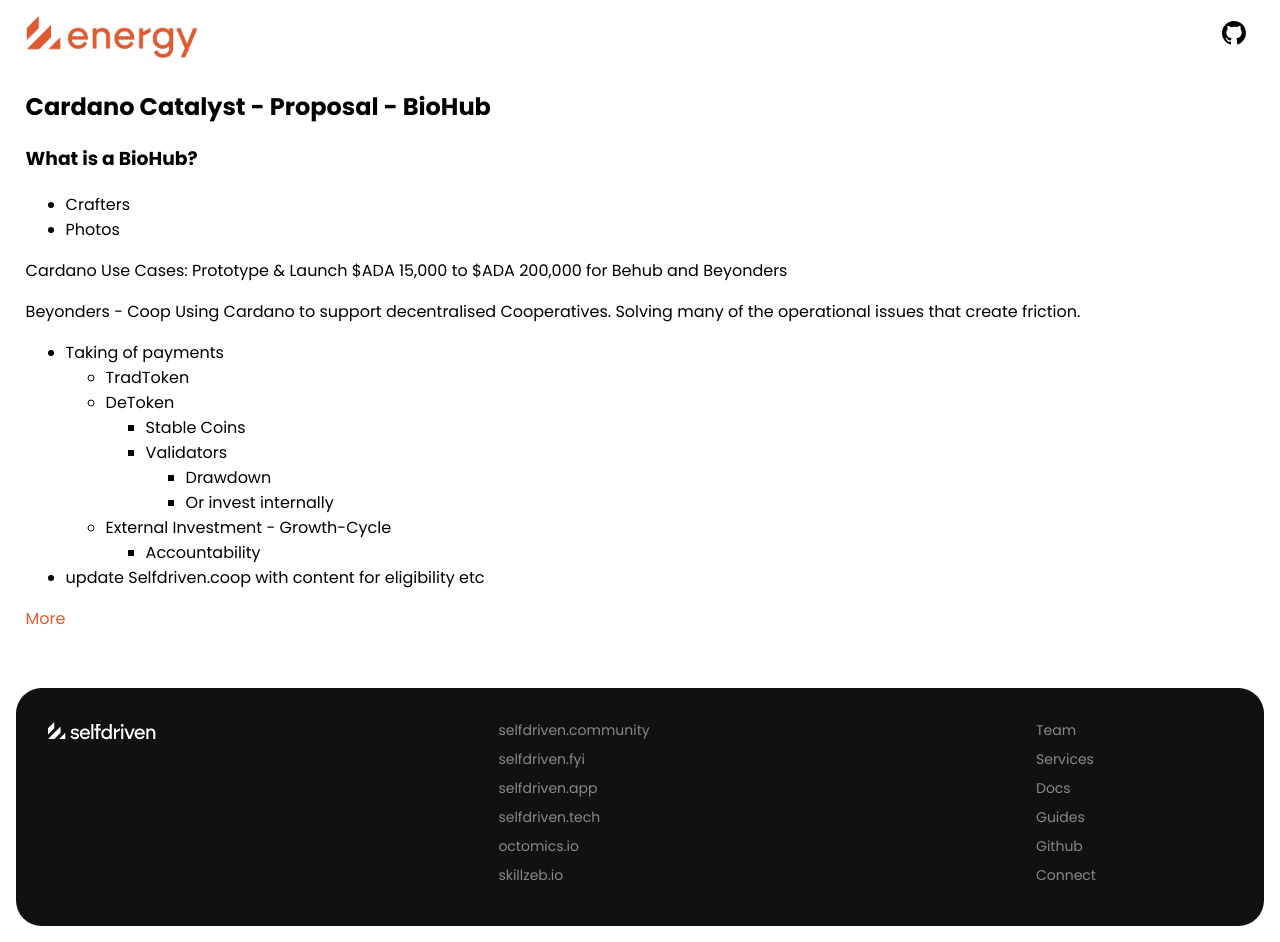
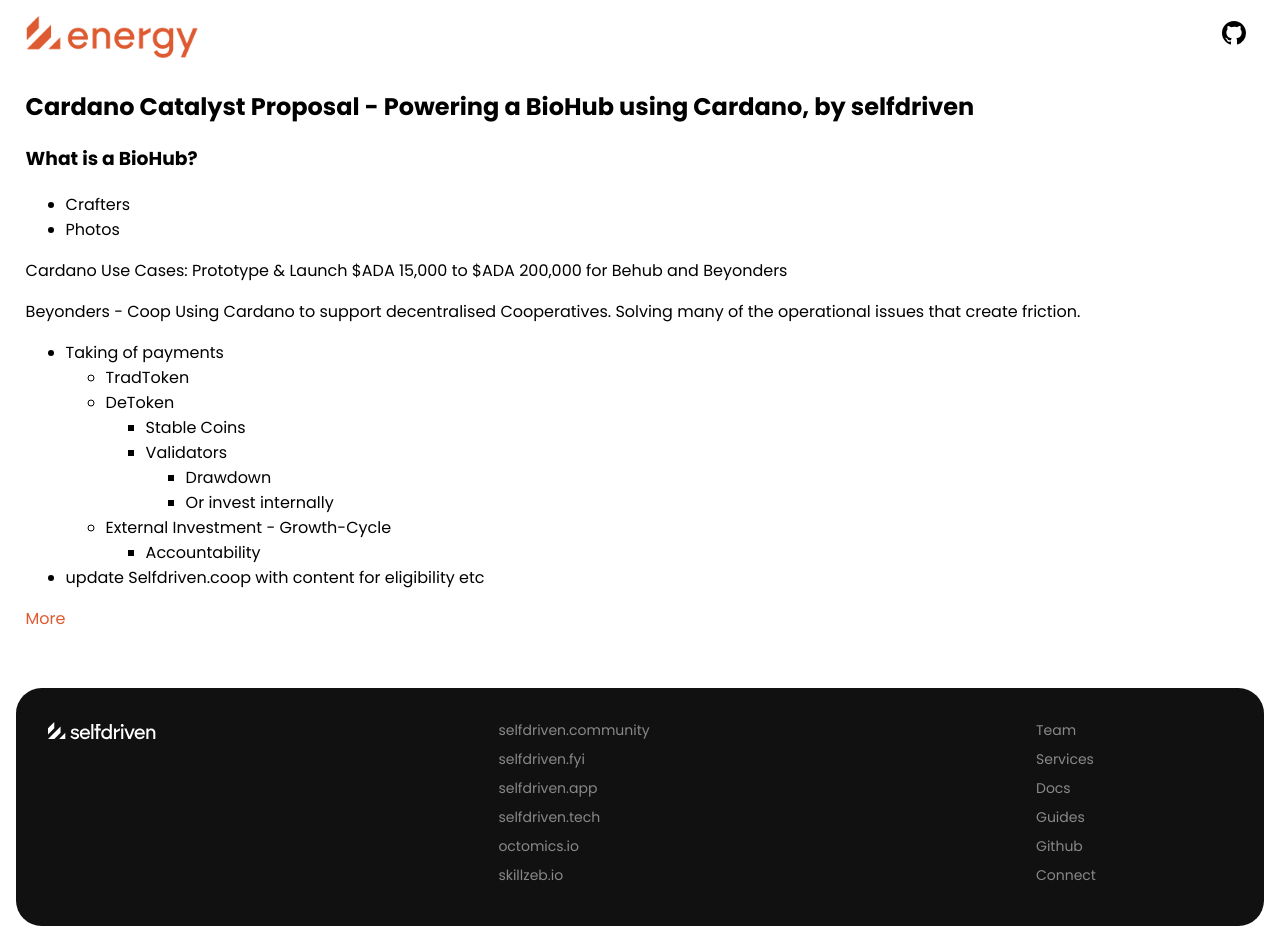
Before and after one commit to selfdriven-engagement/selfdriven-energy, a Jekyll site: the page built from docs/pages/cardano-catalyst-proposal-biohub.md, in a window 1280 px wide. Built offline with Jekyll 4.4.1, drawn with Linux system fonts in a browser that asks for light colours.

Commit message:
Update cardano-catalyst-proposal-biohub.md

```diff
--- a/docs/pages/cardano-catalyst-proposal-biohub.md
+++ b/docs/pages/cardano-catalyst-proposal-biohub.md
@@ -4,7 +4,8 @@ title: Cardano Catalyst Communications - selfdriven Energy
 permalink: /cardano-catalyst/proposal/biohub/
 ---
 
-## Cardano Catalyst - Proposal - BioHub
+## Cardano Catalyst Proposal - Powering a BioHub using Cardano, by selfdriven
+
 
 ### What is a BioHub?
 
```
